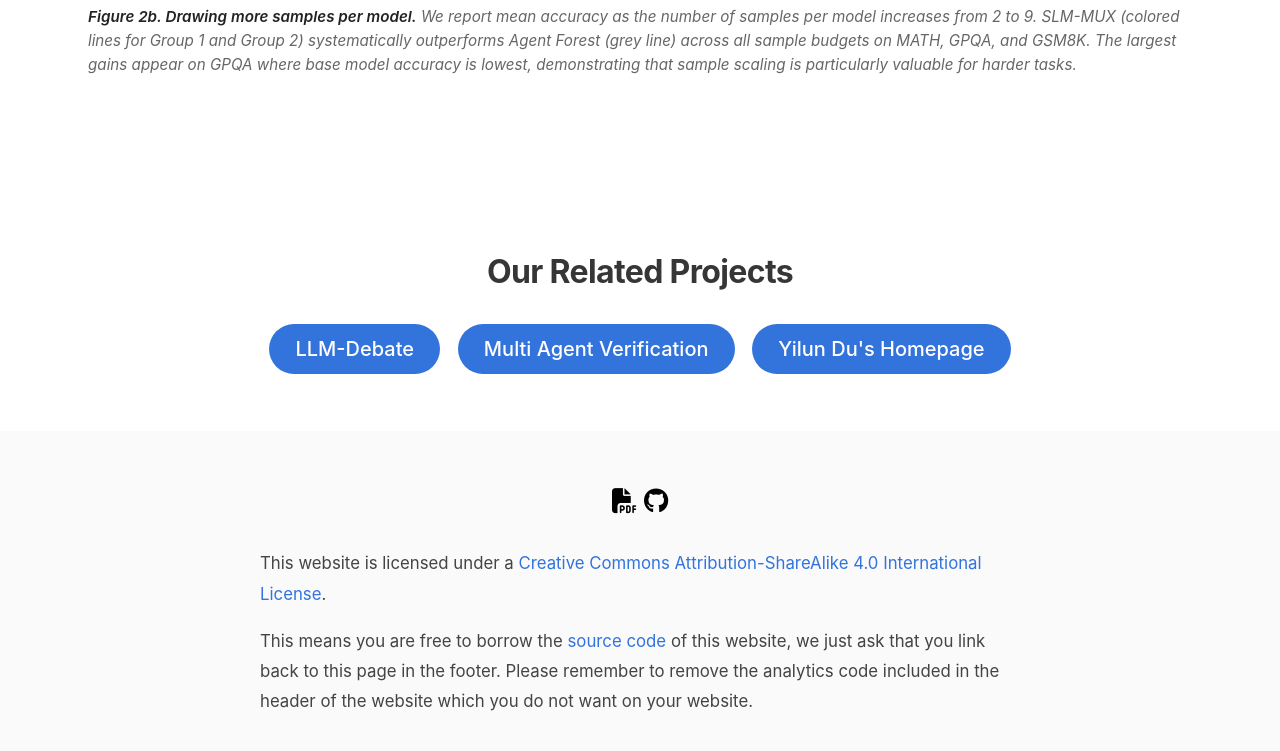
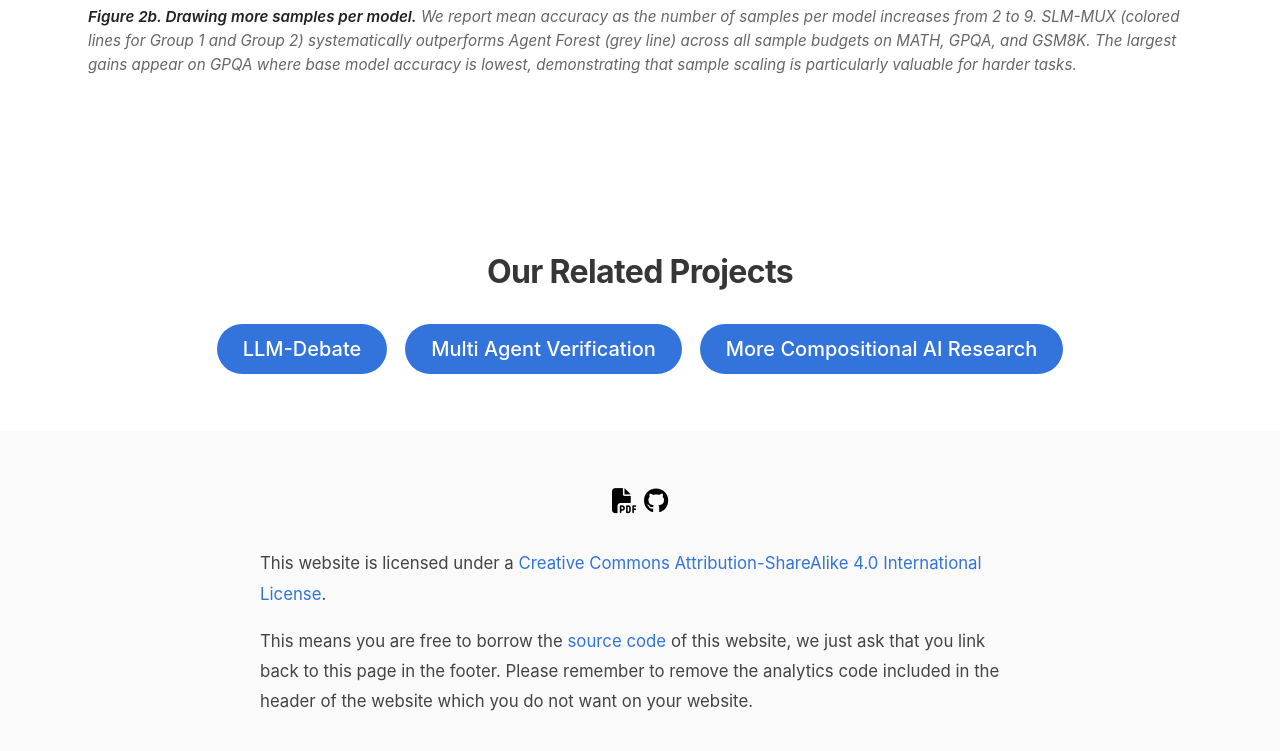
Before and after one commit to slm-mux/slm-mux.github.io, a plain HTML site: page index.html in a window 1280 px wide. Shown: the part 7639-8390 px from the top of the page. Drawn offline with nearby package versions, Linux system fonts and the light colour scheme; some icons are missing.

Commit message:
Update project link

```diff
--- a/index.html
+++ b/index.html
@@ -378,7 +378,7 @@
                 </span>
           <span class="link-block">
                     <a href="https://yilundu.github.io/" class="external-link button is-medium is-rounded is-link">
-                        <span>Yilun Du's Homepage</span>
+                        <span>More Compositional AI Research</span>
                     </a>
                 </span>
         </div>
```
